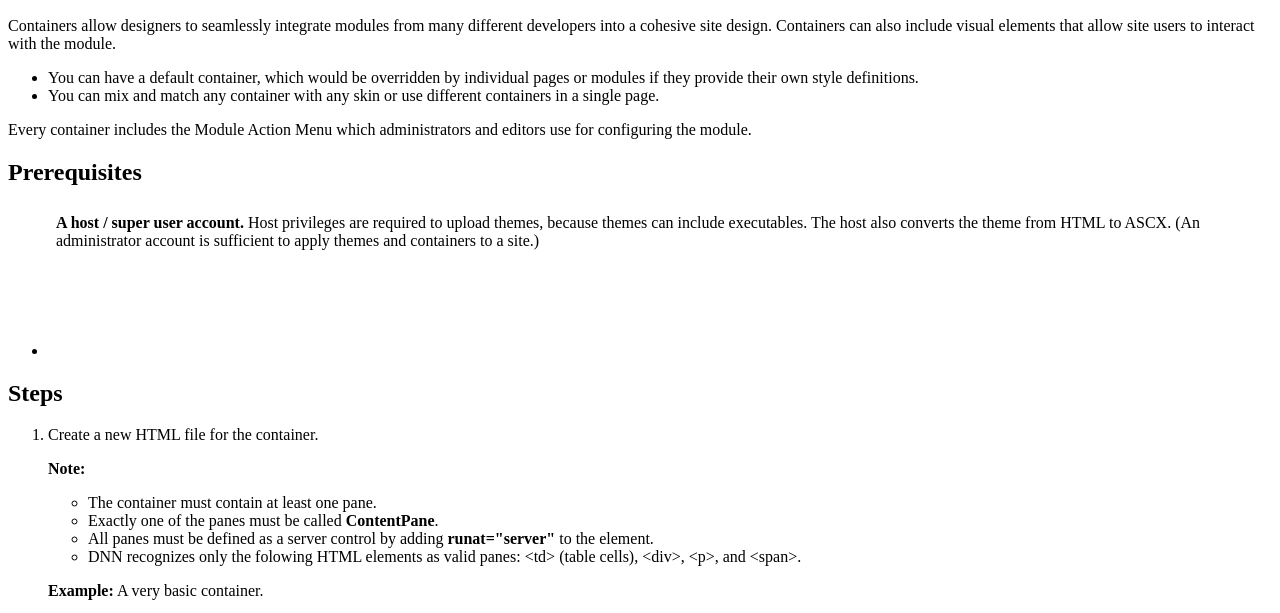
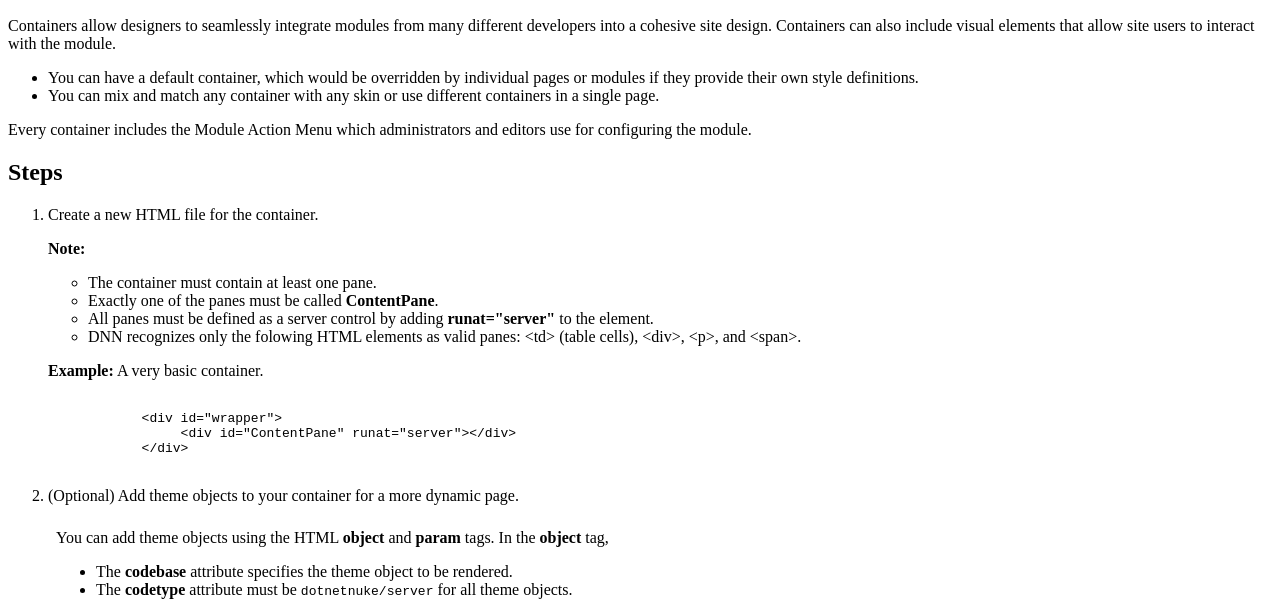
Before and after one commit to dnnsoftware/Docs, a plain HTML site: page design/Building Themes/Create Container.html in a window 1280 px wide. Shown: the part 110-723 px from the top of the page. Drawn offline with Linux system fonts and the light colour scheme.

Commit message:
Removed Prerequisites section because the task can be done locally.

```diff
--- a/design/Building Themes/Create Container.html
+++ b/design/Building Themes/Create Container.html
@@ -20,13 +20,6 @@
 
 <p>Every container includes the Module Action Menu which administrators and editors use for configuring the module.
     <!-- How is this added? Automatically? --></p>
-
-
-<h2> Prerequisites </h2>
-
-<ul>
-    <li><object width="100%" data="..\..\common\bptext\BP-PrereqHost.html"></object></li>
-</ul>
 
 
 <h2> Steps </h2>
```
Also changed, not shown: design/Building Themes/Create CSS.html (+0 -6 lines), design/Building Themes/Create DocType XML.html (+0 -7 lines), design/Building Themes/Create Layout Template - HTML.html (+0 -7 lines).
